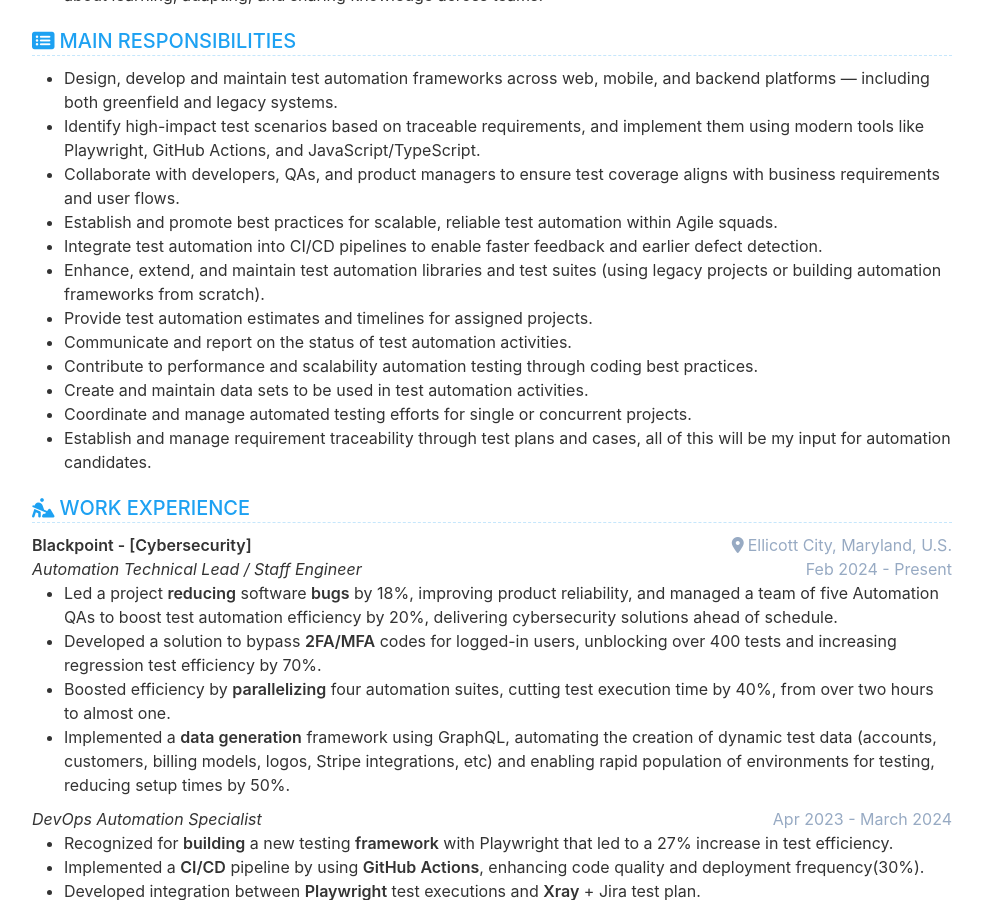
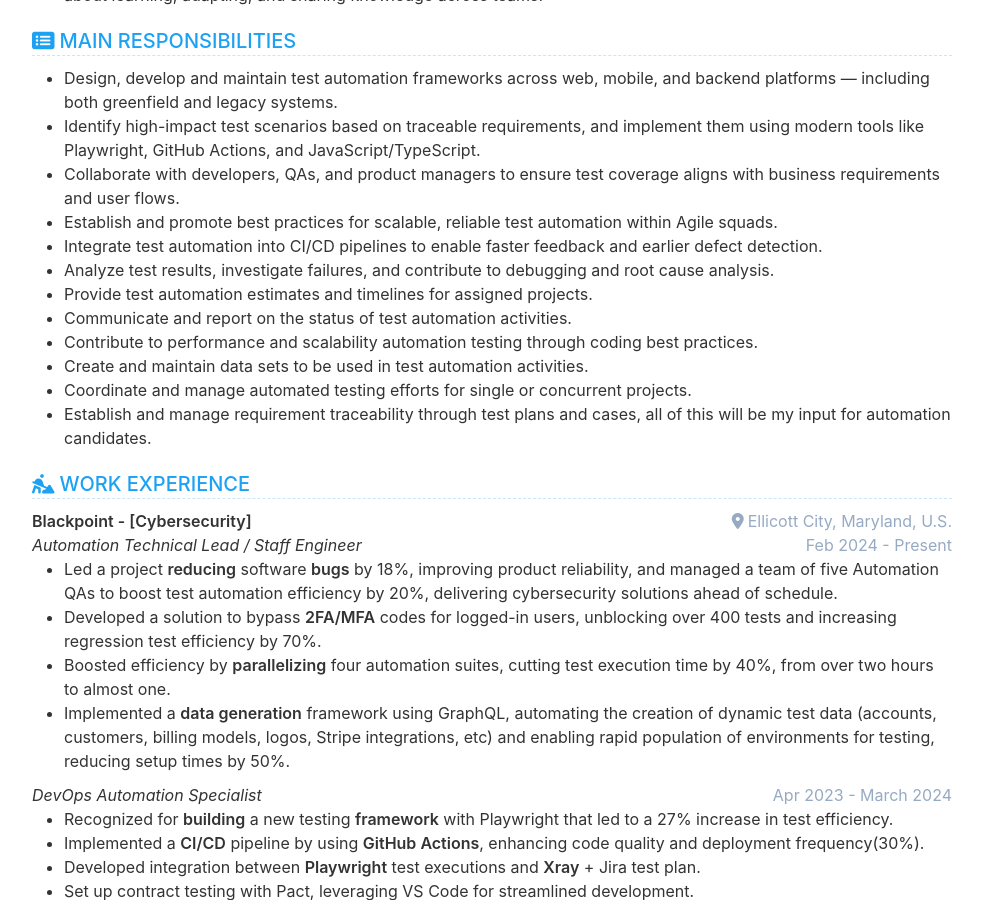
Before and after one commit to cvera08/full-resume, a Jekyll site: the page built from index.html, in a window 1280 px wide and 900 px high, scrolled down 1628 px. Shown: the whole window, without its empty margins (148-1131 px from the left). Built offline with Jekyll 4.4.1, drawn with Linux system fonts in a browser that asks for light colours.

Commit message:
feat: main responsibilities change - sixth paragraph

```diff
--- a/_data/data.yml
+++ b/_data/data.yml
@@ -106,7 +106,7 @@ reference:
     - Collaborate with developers, QAs, and product managers to ensure test coverage aligns with business requirements and user flows.
     - Establish and promote best practices for scalable, reliable test automation within Agile squads.
     - Integrate test automation into CI/CD pipelines to enable faster feedback and earlier defect detection.
-    - Enhance, extend, and maintain test automation libraries and test suites (using legacy projects or building automation frameworks from scratch).
+    - Analyze test results, investigate failures, and contribute to debugging and root cause analysis.
     - Provide test automation estimates and timelines for assigned projects.
     - Communicate and report on the status of test automation activities.
     - Contribute to performance and scalability automation testing through coding best practices.
```
